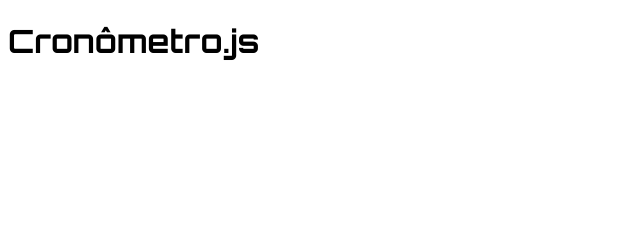
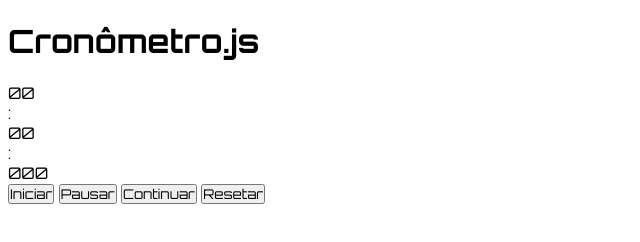
Before and after one commit to Diego-rosas/cronometro-js, a plain HTML site: page index.html in a window 1280 px wide. Shown: the whole page, without its empty margins (0-640 px from the left). Drawn offline with Linux system fonts and the light colour scheme.

Commit message:
Criando a estrutura básica do cronometro

```diff
--- a/index.html
+++ b/index.html
@@ -11,6 +11,21 @@
     <script src="js/script.js" defer></script>
 </head>
 <body>
-    <h1>Cronômetro.js</h1>
+    <div>
+        <h1>Cronômetro.js</h1>
+        <div class="timer">
+            <div class="time" id="minutes">00</div>
+            <div class="separator">:</div>
+            <div class="time" id="seconds">00</div>
+            <div class="separator">:</div>
+            <div class="time" id="milliseconds">000</div>
+        </div>
+    </div>
+    <div class="buttons">
+        <button class="btn" id="startBtn">Iniciar</button>
+        <button class="btn" id="pausarBtn">Pausar</button>
+        <button class="btn" id="resumeBtn">Continuar</button>
+        <button class="btn" id="resetBtn">Resetar</button>
+    </div>
 </body>
 </html>
```
